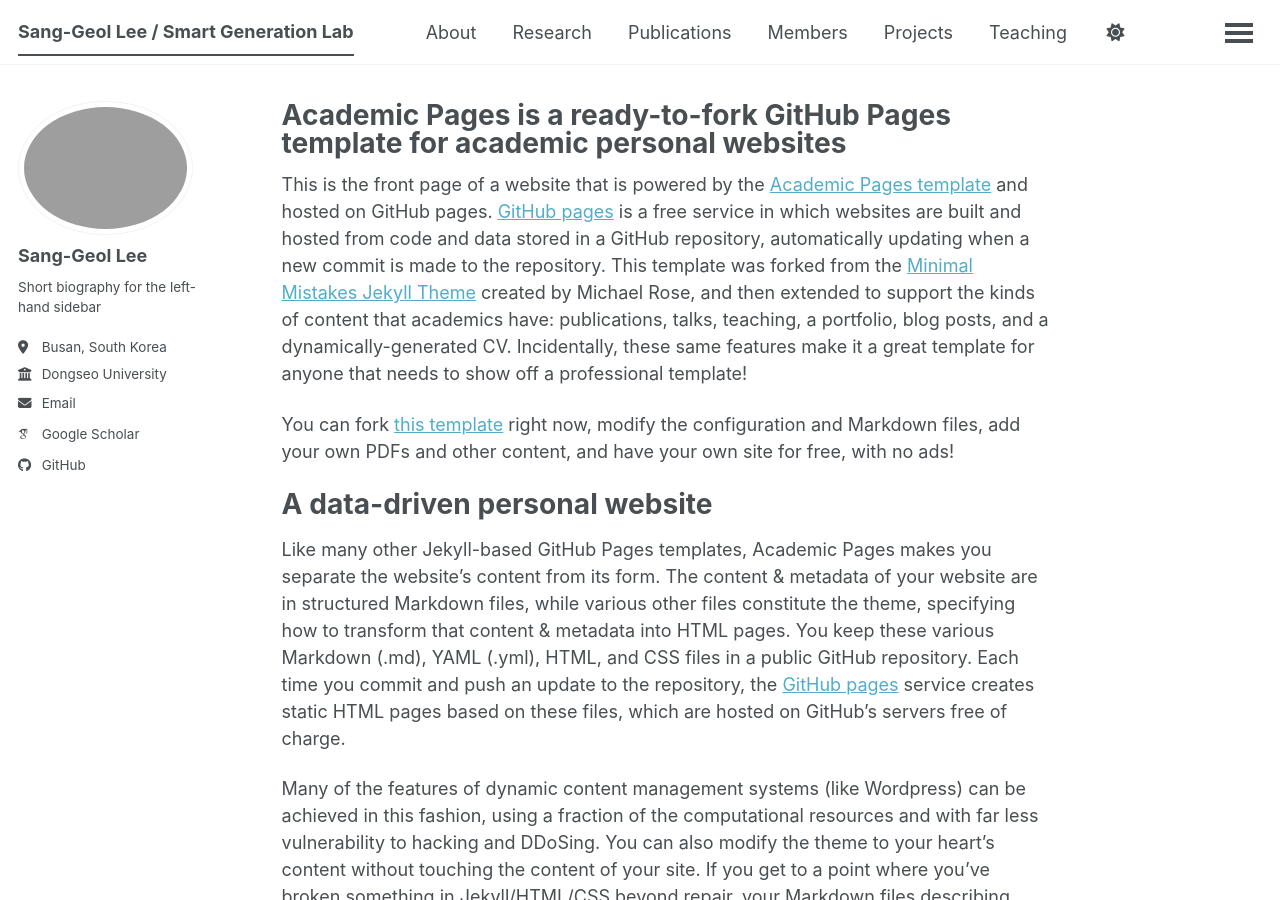
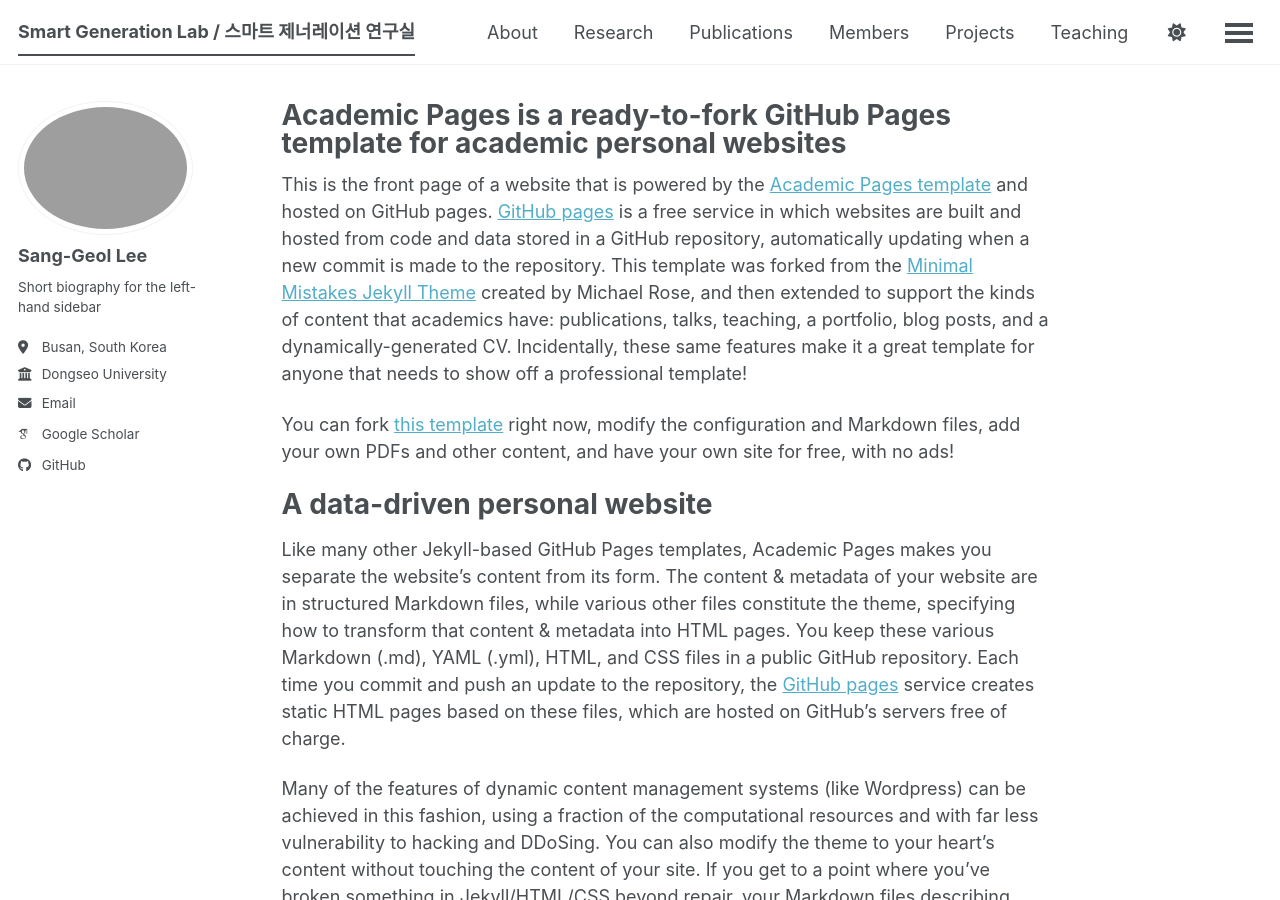
Before and after one commit to SmartGenerationLab/smartgenerationlab.github.io, a Jekyll site: the page built from _pages/about.md, in a window 1280 px wide and 900 px high. Built offline with Jekyll 4.4.1, drawn with Linux system fonts in a browser that asks for light colours; some web fonts are replaced; a script bundle is joined from its source files by our own code; library files that are not in the unit come from our copies.

Commit message:
홈 메뉴명 수정

```diff
--- a/_config.yml
+++ b/_config.yml
@@ -9,7 +9,7 @@
 # Basic Site Settings
 locale                   : "en-US"
 site_theme               : "default" # The available themes options are "default", "air", "sunrise", "mint", "dirt" and "contrast"
-title                    : "Sang-Geol Lee / Smart Generation Lab"
+title                    : "Smart Generation Lab / 스마트 제너레이션 연구실"
 title_separator          : "-"
 name                     : &name "Sang-Geol Lee"
 description              : &description "Smart Generation Lab at Dongseo University"   # Update this with a general description of your site, this is the default if not overridden by a page
```
